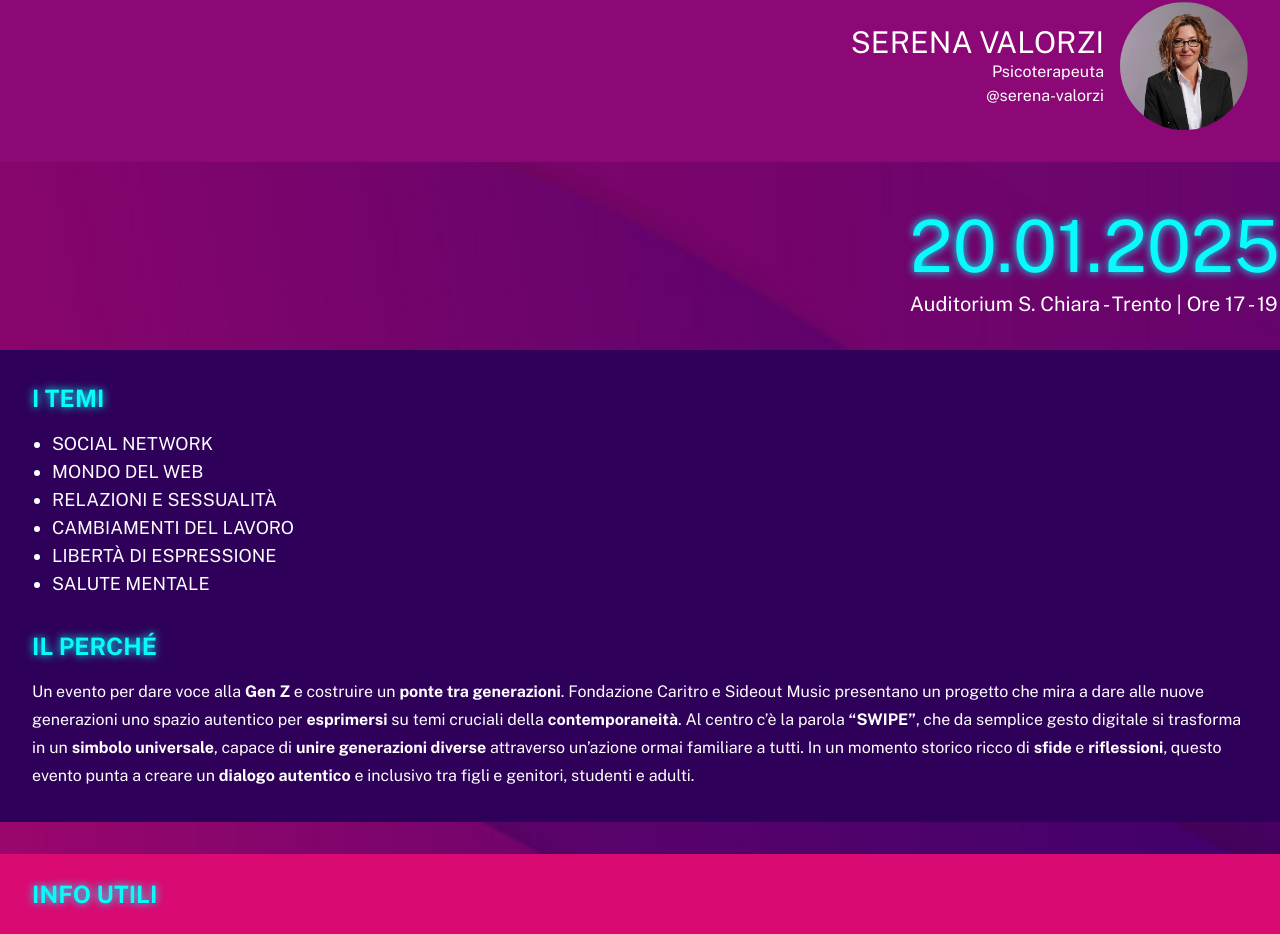
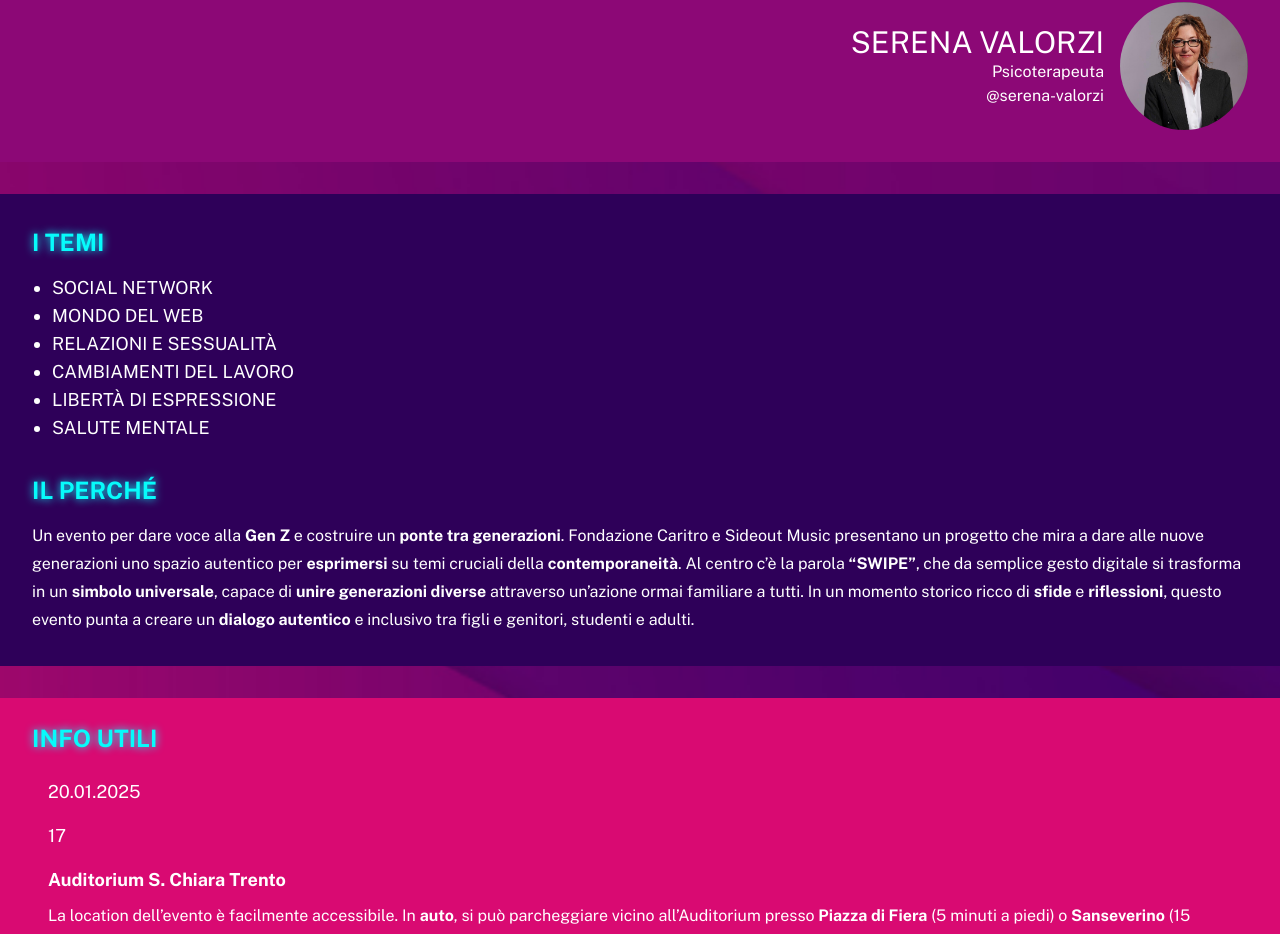
Before and after one commit to MinattiMel/caritro, a Vue app: page / in a window 1280 px wide. Shown: the part 1854-2788 px from the top of the page. Built offline with nearby package versions, Linux system fonts and the light colour scheme.

Commit message:
tolto div

```diff
--- a/pages/Home.vue
+++ b/pages/Home.vue
@@ -83,12 +83,6 @@ import Link from "../components/Link.vue";
 
         </div>
 
-        <div class="xl:justify-self-end flex flex-col gap-8 xl:col-start-2 xl:col-span-2 xl:row-span-2">
-            <div class="grid gap-2 xl:grid-cols-3 xl:pt-12">
-                <p class="xl:col-start-2 xl:col-span-2 text-3xl lg:text-5xl xl:text-7xl 2xl:text-8xl text-secondary [text-shadow:0px_0px_9px_#07fbfb]">20.01.2025</p>
-                <p class="xl:col-start-2 xl:col-span-2 text-xl 2xl:text-3xl">Auditorium S. Chiara - Trento | Ore 17 - 19</p>
-            </div>
-        </div>
 
         <div class="xl:col-span-3 mt-8 p-8 px-8 bg-[#2e0059] text-white">
             <h2 class="text-2xl font-bold text-[#07fbfb] [text-shadow:0px_0px_8px_#07fbfb] mb-4">I TEMI</h2>
```
